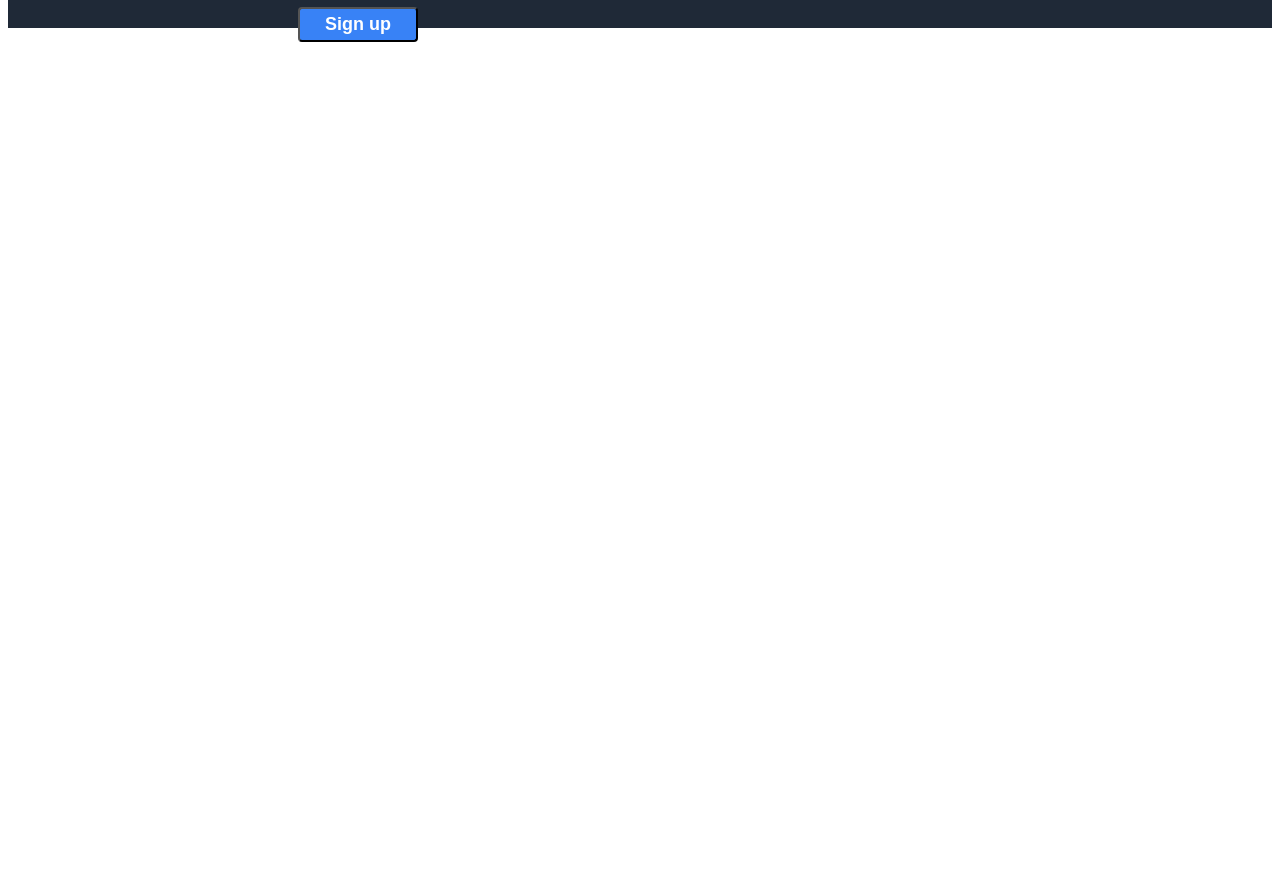
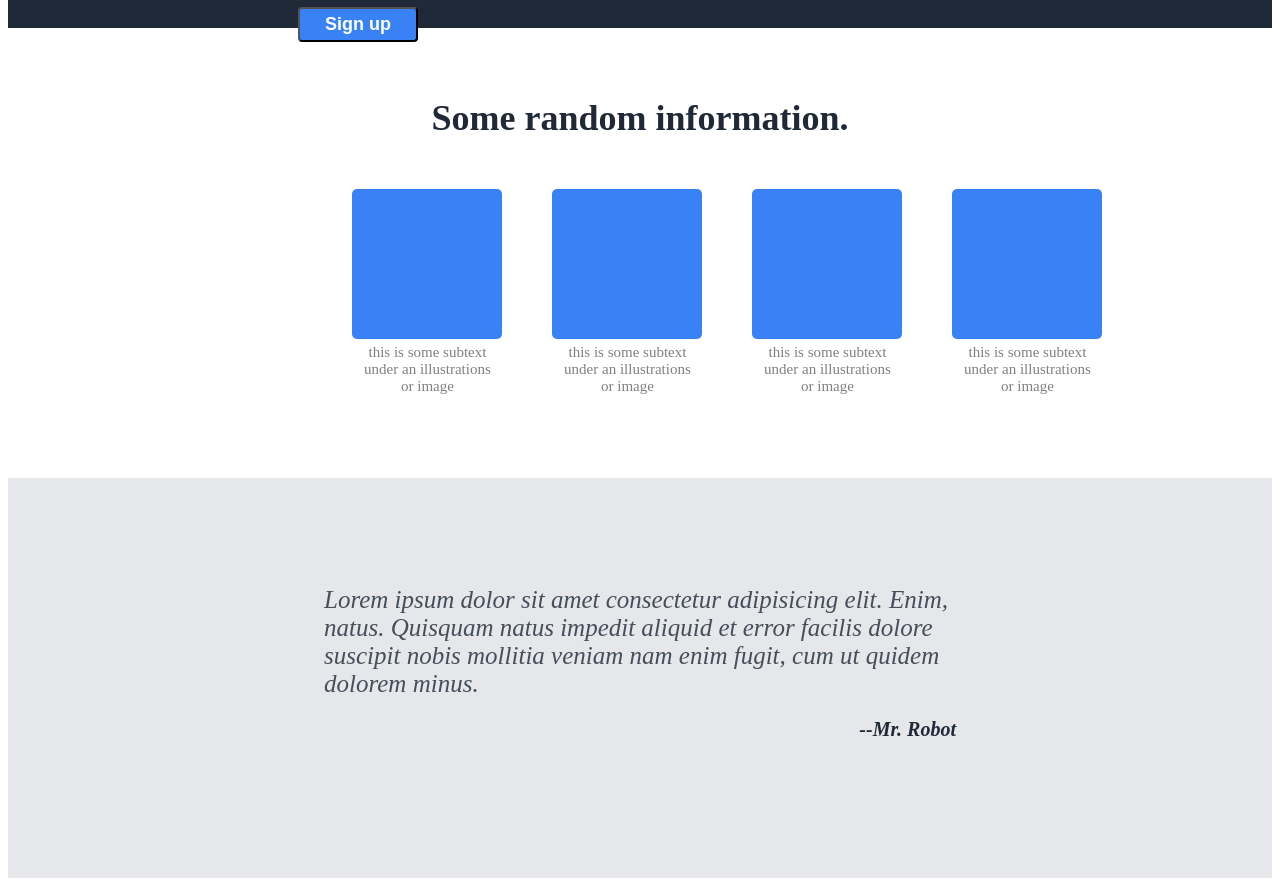
Before and after one commit to Sanat9304/landing-page, a plain HTML site: page index.html in a window 1280 px wide. Shown: the part 530-1416 px from the top of the page. Before the commit the page ends 800 px from the top, so only its background shows below. Drawn offline with Linux system fonts and the light colour scheme.

```diff
--- a/index.html
+++ b/index.html
@@ -23,9 +23,36 @@
                     <button class="btn">Sign up</button>
                 </div>
                 <div class="image-holder">
-                    <dir class="placeholder-txt">placeholder for an image</dir>
+                    <div class="placeholder-txt">placeholder for an image</div>
                 </div>
           </div>
     </div>
+    <div class="section-2">
+        <div class="main1">
+            <div class="header1">Some random information.</div>
+            <div class="boxes">
+                <div class="box1">
+                    <div class="contents"></div>
+                    <p class="image-text">this is some subtext <br>under an illustrations <br>or image</p>
+                </div>
+                <div class="box2">
+                    <div class="contents"></div>
+                    <p class="image-text">this is some subtext <br>under an illustrations <br>or image</p>
+                </div>
+                <div class="box3">
+                    <div class="contents"></div>
+                    <p class="image-text">this is some subtext <br>under an illustrations <br>or image</p>
+                </div>
+                <div class="box4">
+                    <div class="contents"></div>
+                    <p class="image-text">this is some subtext <br>under an illustrations <br>or image</p>
+                </div>
+            </div>
+        </div>
+    </div>
+    <div class="Section3">
+        <p class="quote">Lorem ipsum dolor sit amet consectetur adipisicing elit. Enim, natus. Quisquam natus impedit aliquid et error facilis dolore suscipit nobis mollitia veniam nam enim fugit, cum ut quidem dolorem minus.</p>
+        <h4 class="author">--Mr. Robot</h4>
+    </div>
 </body>
 </html>
--- a/style.css
+++ b/style.css
@@ -92,5 +92,80 @@ nav{
     display: flex;
     justify-content: center;
     align-items: center;
+}
+
+.section-2{
+    width: 100%;
+    height: 450px;
+    display: flex;
+    align-items: center;
+    justify-content: center;
+}
+
+.contents{
+    background-color: #3882f6;
+    box-sizing: border-box;
+    height: 150px;
+    width: 150px;
+    border-radius: 5px;
+    padding: 10px;
+    border: 10px #3882f6;
+}
+.boxes{
+    display: flex;
+    width: 65%;
+    justify-content: space-between;
+    gap: 50px;
+    margin-top: 50px;
+    border: 3px #3882f6;
+}
+
+.image-text{
     text-align: center;
+    font-size: 15px;
+    color: grey;
+    margin-top: 5px;
 }
+
+.main1{
+    display: flex;
+    align-items: center;
+    flex-direction: column;
+    width: 70%;
+}
+
+.header1{
+    font-size: 36px;
+    color: #1F2937;
+    font-weight: 900;
+}
+
+.Section3{
+    background-color: #e5e7eb;
+    width: 100%;
+    height: 400px;
+    display: flex;
+    align-items: center;
+    justify-content: center;
+    margin: 0 auto;
+    flex-direction: column;
+}
+
+.quote{
+    color: #1F2937;
+    font-size: 25px;
+    opacity: 0.8;
+    font-style: italic;
+    display: flex;
+    align-items: center;
+    width: 50%;
+}
+.author{
+    color: #1F2937;
+    width: 50%;
+    height: 50px;
+    font-size: 20px;
+    margin-top: -5px;
+    text-align: end;
+    font-style: italic;
+}
```
